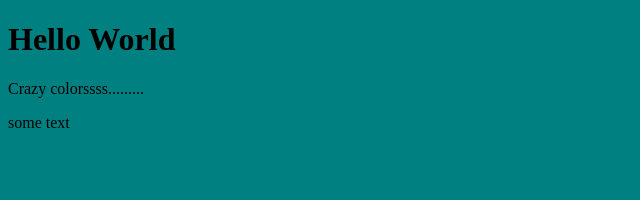
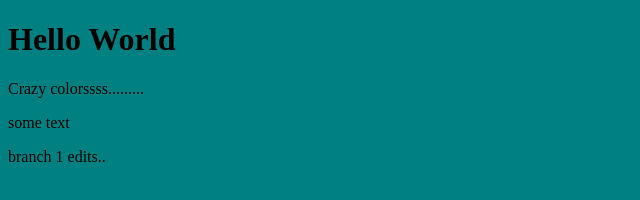
Before and after one commit to leovoon/practice-git, a plain HTML site: page index.html in a window 1280 px wide. Shown: the whole page, without its empty margins (0-640 px from the left). Drawn offline with Linux system fonts and the light colour scheme.

Commit message:
Add branch1 edit text

```diff
--- a/index.html
+++ b/index.html
@@ -5,6 +5,7 @@
 	<h1>Hello World</h1>
           <p>Crazy colorssss.........</p>
 	  <p>some text</p>
+	  <p>branch 1 edits..</p>
 
 
 </body> </html>
```
